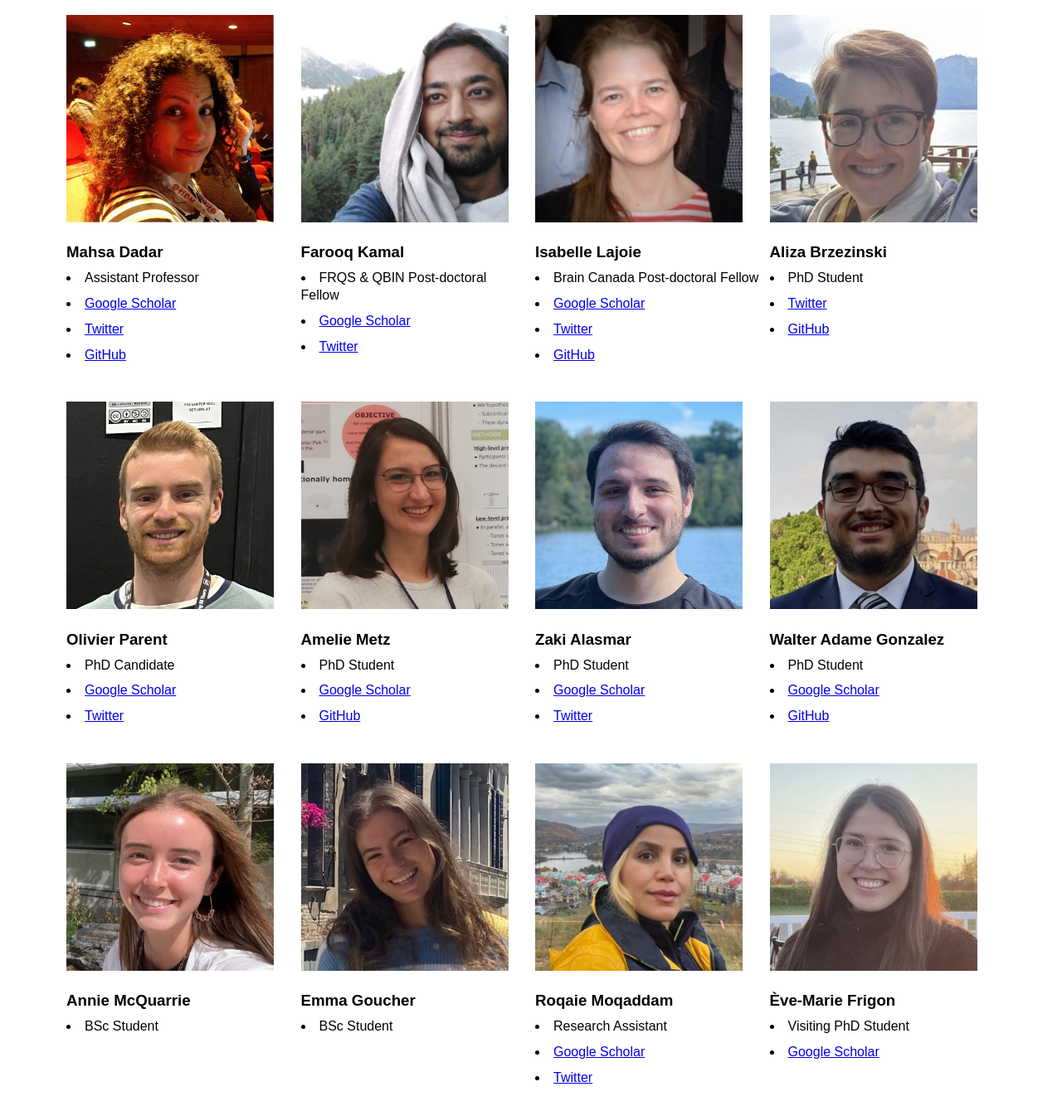
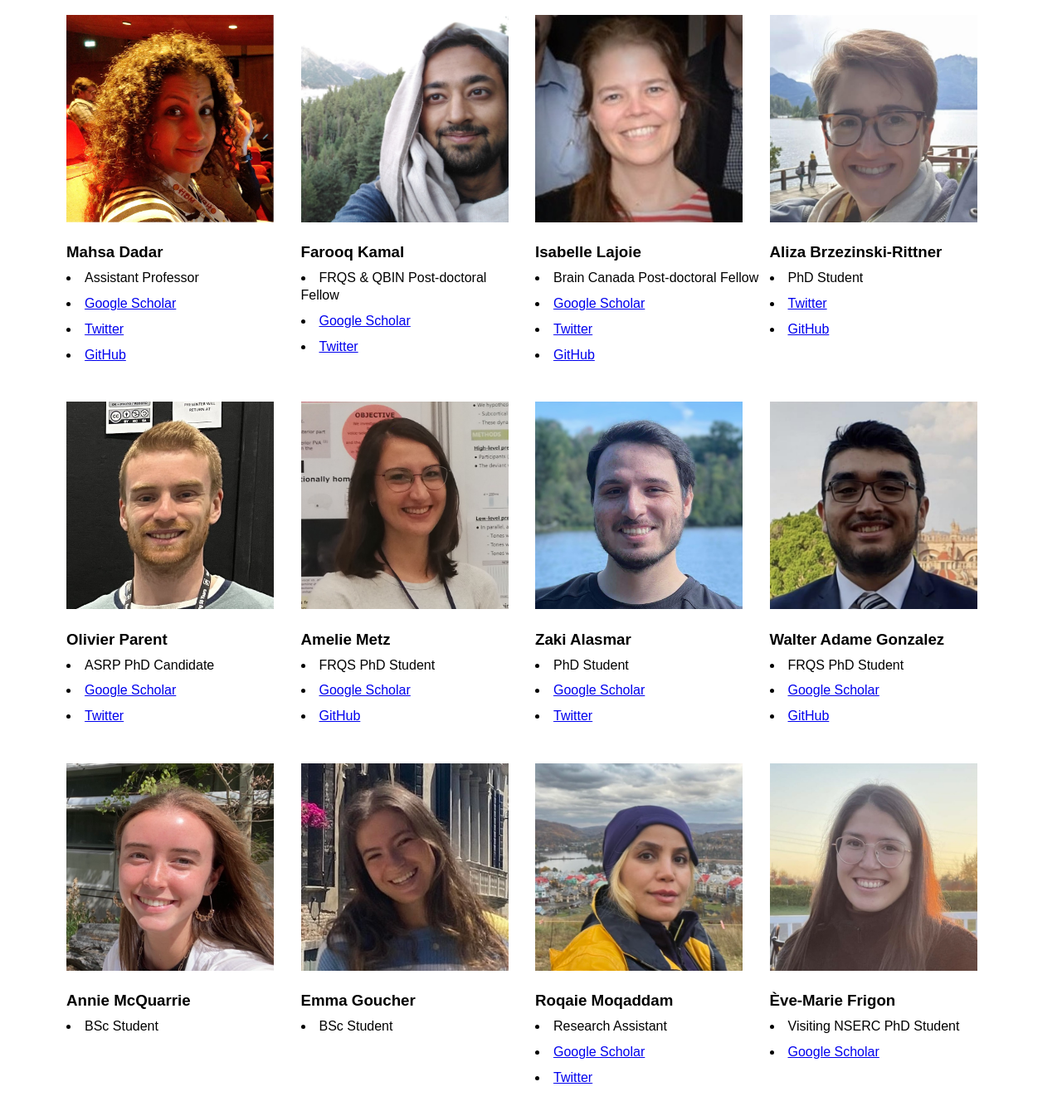
Before and after one commit to VANDAlab/VANDAlab.github.io, a Jekyll site: the page team.html, which Jekyll copies as it is, in a window 1280 px wide and 1400 px high, scrolled down 188 px. Shown: the top 1345 px of the window at 83% size. Built offline with Jekyll 4.4.1, drawn with Linux system fonts in a browser that asks for light colours.

Commit message:
Update team.html

```diff
--- a/team.html
+++ b/team.html
@@ -47,7 +47,7 @@
 
   <div class="person">
     <img src="team/aliza.jpg" alt="empty">
-    <h3>Aliza Brzezinski</h3>
+    <h3>Aliza Brzezinski-Rittner</h3>
     <li>PhD Student</li>
     <li> <a href="https://twitter.com/AlBRzez">Twitter</a></li>
       <li><a href="https://github.com/AlBRzez/">GitHub</a> </li>
@@ -56,7 +56,7 @@
   <div class="person">
     <img src="team/olivier.jpg" alt="empty">
     <h3>Olivier Parent</h3>
-    <li>PhD Candidate</li>
+    <li>ASRP PhD Candidate</li>
      <li> <a href="https://scholar.google.com/citations?user=bfEmYpEAAAAJ&hl=en" target="_blank">Google Scholar</a> </li>
      <li>     <a href="https://twitter.com/oparent41">Twitter</a>  </li>
 
@@ -65,7 +65,7 @@
   <div class="person">
     <img src="team/amelie.jpg" alt="empty">
     <h3>Amelie Metz</h3>
-    <li>PhD Student</li>
+    <li>FRQS PhD Student</li>
     <li> <a href="https://scholar.google.ca/citations?user=SBdSjXwAAAAJ&hl=en&oi=ao" target="_blank">Google Scholar</a> </li>
     <li> <a href="https://github.com/ameliemetz">GitHub</a> </li>
    </div>
@@ -83,7 +83,7 @@
     <div class="person">
       <img src="team/walter.jpg" alt="empty">
     <h3>Walter Adame Gonzalez</h3>
-    <li>PhD Student</li>
+    <li>FRQS PhD Student</li>
      <li> <a href="https://scholar.google.ca/citations?user=3SpeCXAAAAAJ&hl=en&oi=ao" target="_blank">Google Scholar</a></li>
      <li> <a href="https://github.com/waadgo">GitHub</a> </li>
 </div>
@@ -111,7 +111,7 @@
     <div class="person">
     <img src="team/evemarie.jpg" alt="empty">
     <h3>Ève-Marie Frigon</h3>
-    <li>Visiting PhD Student</li>
+    <li>Visiting NSERC PhD Student</li>
     <li> <a href="https://scholar.google.com/citations?view_op=list_works&hl=fr&user=BytSs6kAAAAJ" target="_blank">Google Scholar</a></li>
 </div>
 
```
